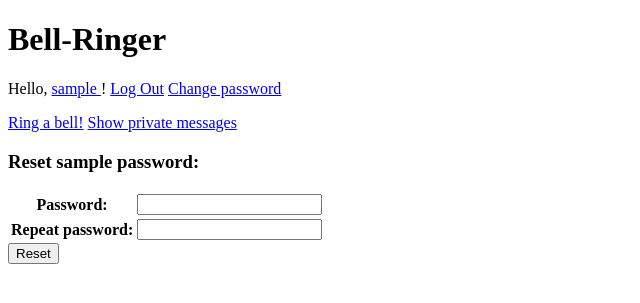
After one commit to bartoszwojcik/Warsztaty_5_1, a Django app: page /reset_password/1 in a window 1280 px wide. The commit adds this page. Shown: the top 303 px of the page, without its empty margins (0-640 px from the left). Run offline with Django 3.2, Linux system fonts and the light colour scheme; the visitor is signed in with stand-in values (Sample User, id 1).

Commit message:
Password changing

```diff
--- a/messaging/forms.py
+++ b/messaging/forms.py
@@ -57,3 +57,22 @@ class NewCommentForm(forms.ModelForm):
         labels = {
             "content": "Add comment"
         }
+
+
+class ResetPasswordForm(ModelForm):
+    password_repeated = forms.CharField(
+        max_length=128,
+        widget=forms.PasswordInput,
+        label="Repeat password",
+    )
+
+    class Meta:
+        model = User
+        fields = ("password", )
+        labels = {"password": "Password"}
+        widgets = {"password": forms.PasswordInput}
+
+    field_order = (
+        "password",
+        "password_repeated",
+    )
--- a/messaging/templates/base.html
+++ b/messaging/templates/base.html
@@ -14,6 +14,7 @@
             {{request.user.username}}
         </a>!
                 <a href="{% url 'logout' %}">Log Out</a>
+                <a href="{% url 'reset-password' pk=request.user.id %}">Change password</a>
             {% else %}
                 <a href="{% url 'register' %}">Sign Up</a>
                 <a href="{% url 'login' %}">Log In</a>
--- /dev/null
+++ b/messaging/templates/reset_password.html
@@ -0,0 +1,22 @@
+{% extends "base.html" %}
+{% block title %}
+     Reset password
+{% endblock %}
+{% block content %}
+<h3>Reset {{request.user.username}} password:</h3>
+    {% if pass_error %}
+            <p>{{pass_error}}</p>
+    {% endif %}
+    {% if error %}
+        {% for error in errors %}
+            {{error}}
+        {% endfor %}
+    {% endif %}
+    <form action="{% url 'reset-password' pk=request.user.id %}" method="post">
+        {% csrf_token %}
+        <table>
+            {{ form.as_table }}
+        </table>
+        <input type="submit" value="Reset">
+    </form>
+{% endblock %}
--- a/messaging/views.py
+++ b/messaging/views.py
@@ -12,7 +12,7 @@ from django.views import View
 from django.views.generic import TemplateView, FormView, ListView, DetailView
 
 from messaging.forms import AddBellRingForm, RegisterForm, LoginForm, \
-    NewPMessageForm, NewCommentForm
+    NewPMessageForm, NewCommentForm, ResetPasswordForm
 from messaging.models import Tweet, PrivateMessage, Comment
 
 
@@ -97,6 +97,40 @@ class RegisterView(FormView):
             return self.render_to_response(self.get_context_data(
                 form=form,
                 error="Passwords do not match."
+            ))
+
+    def form_invalid(self, form):
+        return self.render_to_response(self.get_context_data(
+            form=form,
+            error=form.errors
+        ))
+
+
+class ResetPasswordView(LoginRequiredMixin, FormView):
+    template_name = 'reset_password.html'
+    form_class = ResetPasswordForm
+    success_url = reverse_lazy("home")
+
+    def dispatch(self, request, *args, **kwargs):
+        if str(request.user.pk) == self.kwargs["pk"]:
+            return super(ResetPasswordView, self).dispatch(
+                    request, *args, **kwargs
+                )
+        else:
+            return HttpResponseForbidden('Forbidden.')
+
+    def form_valid(self, form):
+        if form.cleaned_data["password"] \
+                == form.cleaned_data["password_repeated"]:
+            user_data = User.objects.get(pk=self.kwargs["pk"])
+            user_data.set_password(form.cleaned_data["password"])
+            user_data.save()
+            login(self.request, user_data)
+            return redirect(reverse("home"))
+        else:
+            return self.render_to_response(self.get_context_data(
+                form=form,
+                pass_error="Passwords do not match."
             ))
 
     def form_invalid(self, form):
--- a/workshop_5_1/urls.py
+++ b/workshop_5_1/urls.py
@@ -15,9 +15,9 @@ Including another URLconf
 """
 from django.contrib import admin
 from django.urls import path, re_path
-from messaging.views import HomeView, AddBellRingView, LoginView, logout_view,\
-    RegisterView, UserBellsView, BellRingView, UserPMessagesView,\
-    SinglePMessageView, NewPMessageView
+from messaging.views import HomeView, AddBellRingView, LoginView, logout_view, \
+    RegisterView, UserBellsView, BellRingView, UserPMessagesView, \
+    SinglePMessageView, NewPMessageView, ResetPasswordView
 
 urlpatterns = [
 
@@ -27,6 +27,11 @@ urlpatterns = [
     re_path(r"^login/?$", LoginView.as_view(), name="login"),
     re_path(r"^logout/?$", logout_view, name="logout"),
     re_path(r"^register/?$", RegisterView.as_view(), name="register"),
+    re_path(
+        r"^reset_password/(?P<pk>(\d)+)$",
+        ResetPasswordView.as_view(),
+        name="reset-password"
+    ),
 
 
     re_path(
```
Also changed, not shown: README.md.
